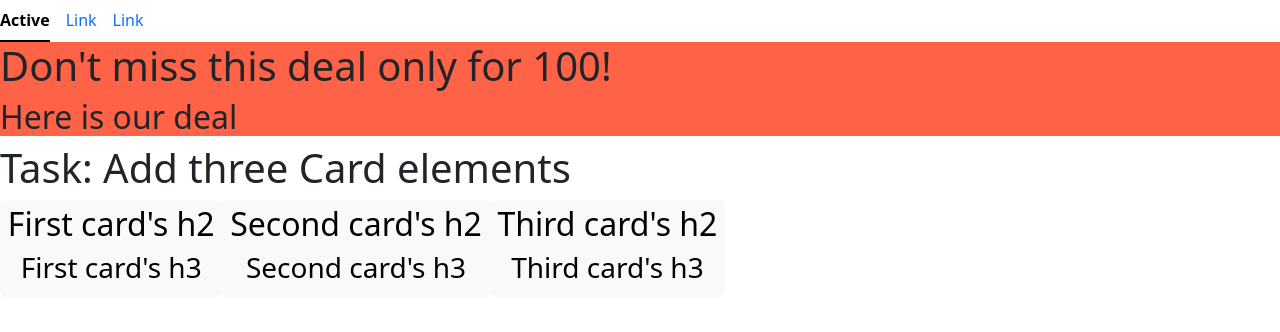
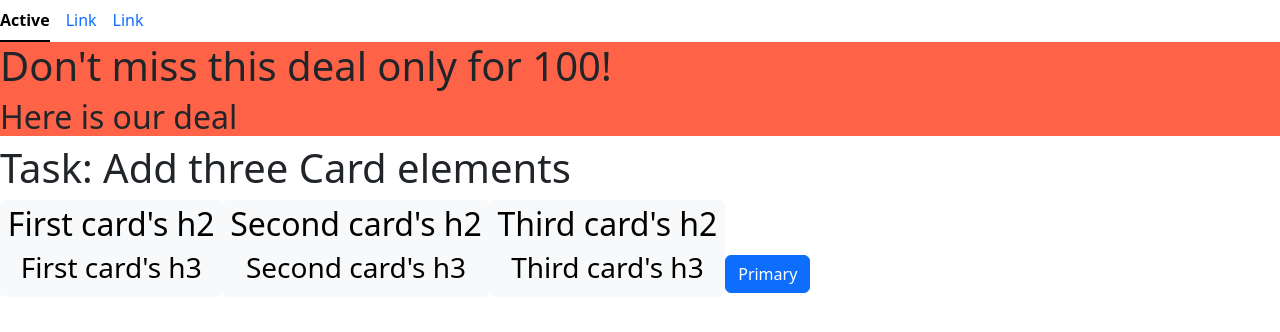
Before and after one commit to saji2000/meta-react, a React (Vite) app: page / in a window 1280 px wide. Shown: the top 332 px of the page. Built offline with nearby package versions, Linux system fonts and the light colour scheme.

Commit message:
learned event handlers with onClick

```diff
--- a/src/App.tsx
+++ b/src/App.tsx
@@ -2,6 +2,7 @@
 import Nav from "./components/Nav";
 import Promo from "./components/Promo";
 import Card from "./components/Card";
+import Button from "./components/Button";
 
 function App() {
   return (
@@ -12,6 +13,7 @@
       <Card h2="First card's h2" h3="First card's h3" />
       <Card h2="Second card's h2" h3="Second card's h3" />
       <Card h2="Third card's h2" h3="Third card's h3" />
+      <Button />
     </>
   );
 }
--- /dev/null
+++ b/src/components/Button.tsx
@@ -0,0 +1,10 @@
+function Button() {
+  const clickHandler = () => console.log("Button clicked");
+  return (
+    <button type="button" className="btn btn-primary" onClick={clickHandler}>
+      Primary
+    </button>
+  );
+}
+
+export default Button;
```
